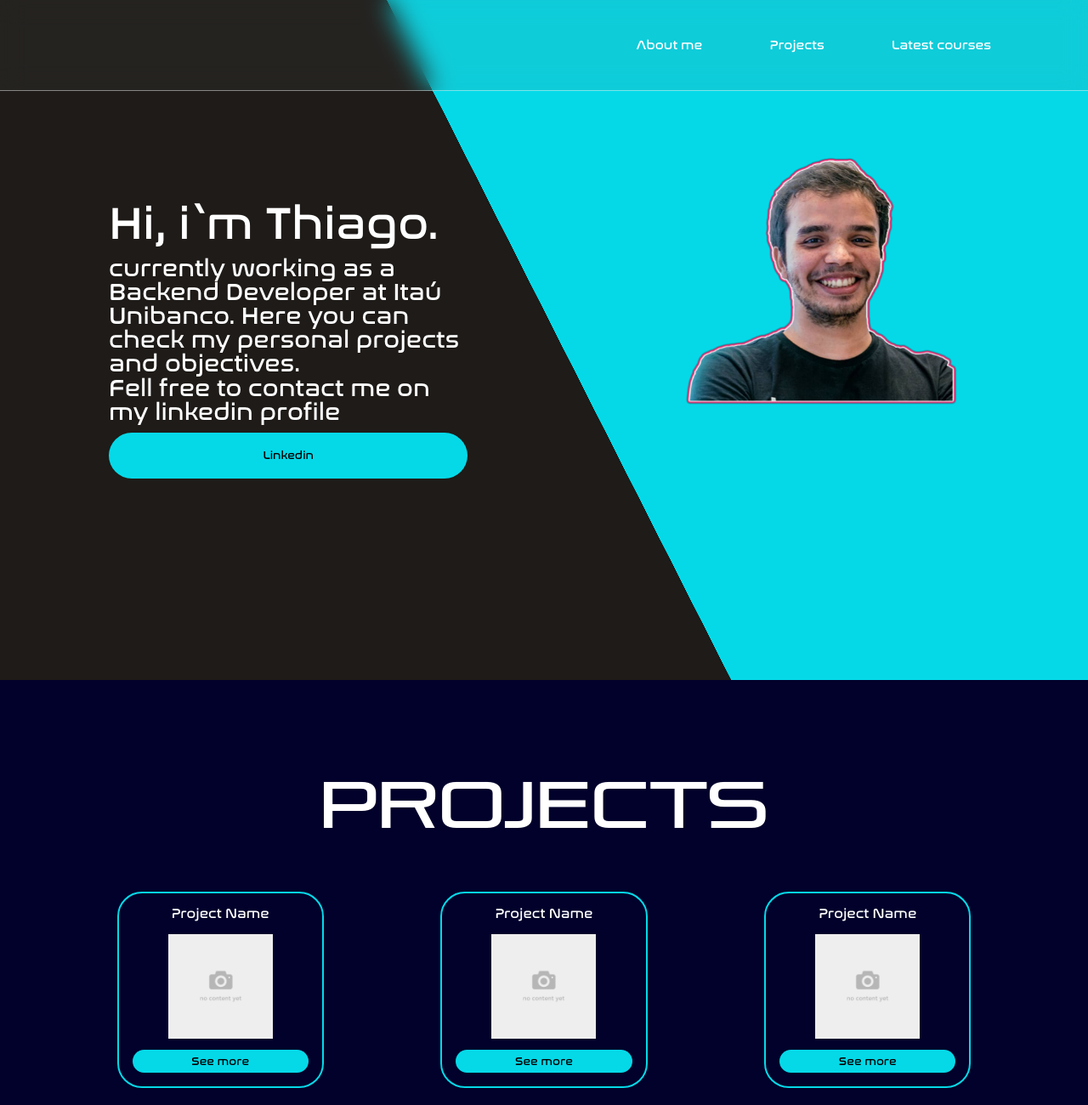
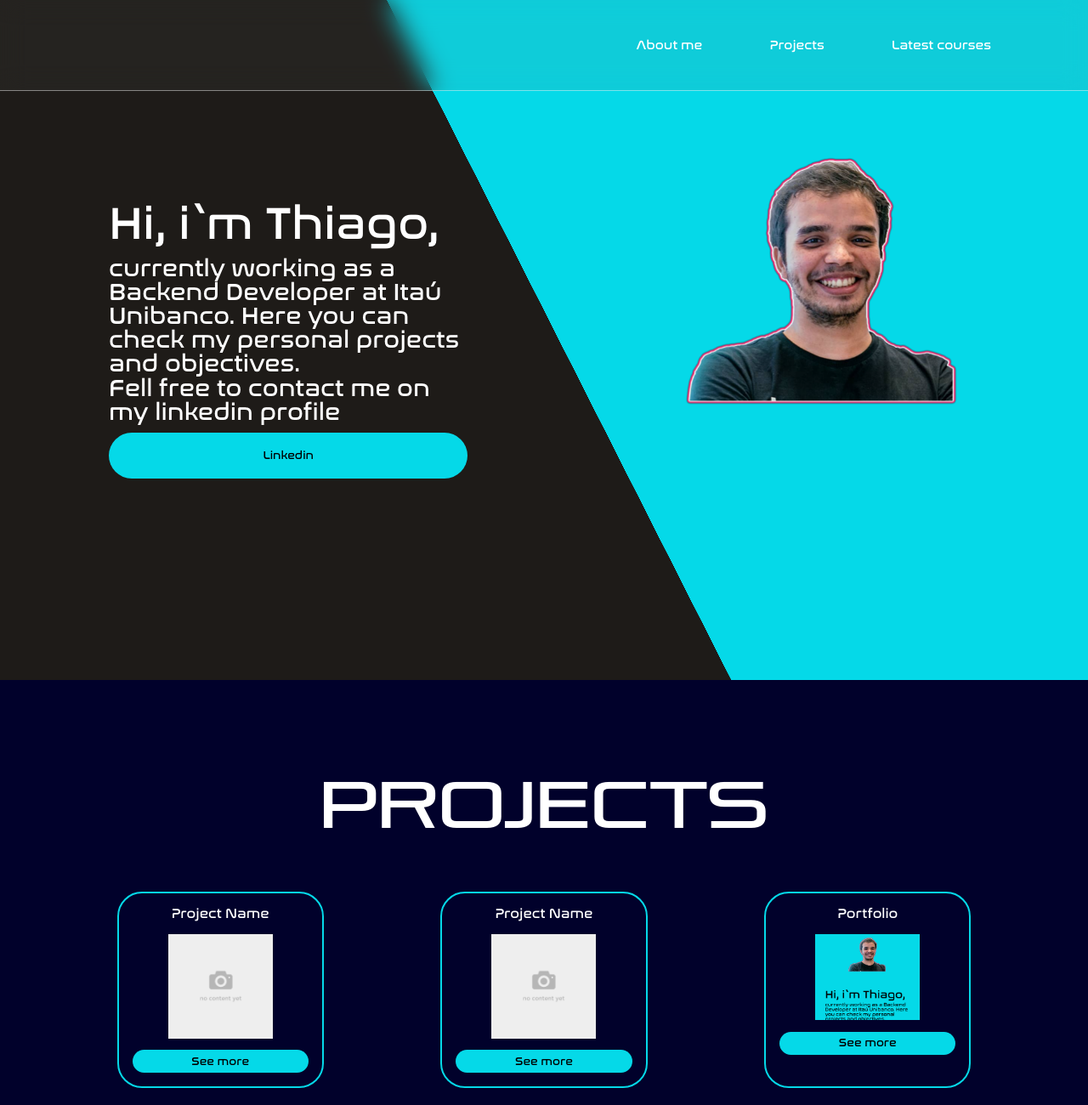
Before and after one commit to Thiagodcfarias/Portifolio, a plain HTML site: page index.html in a window 1280 px wide. Shown: the top 1300 px of the page at 85% size. Drawn offline with Linux system fonts and the light colour scheme.

Commit message:
Add files via upload

```diff
--- a/index.html
+++ b/index.html
@@ -22,7 +22,7 @@
 		</header>
         <main id="sobre-mim">
 			<div class = "apresentacao">
-            	<p>Hi, i`m Thiago.</p>
+            	<p>Hi, i`m Thiago,</p>
 				<p> currently working as a Backend Developer at Itaú Unibanco.
                 	 Here you can check my personal projects and objectives.</p>
 				<p> Fell free to contact me on my linkedin profile</p>
@@ -52,9 +52,11 @@
 					<input type="submit" value="See more" class="projeto_botao">
 				</li>
                 <li>
-					<h2>Project Name</h2>
-					<img src="./src/img/no content.jpg 	" class="projeto_img">
-					<input type="submit" value="See more" class="projeto_botao">
+					<h2>portfolio </h2>
+					<img src="./src/img/projetos/portifolio.png" class="projeto_img">
+					<a href="https://github.com/Thiagodcfarias/Portifolio" target="_blank">
+						<input type="submit" value="See more" class="projeto_botao">
+					</a>
 				</li>
             </ul>
         </section>
```
Also changed, not shown: src/img/projetos/portifolio.png (added).
